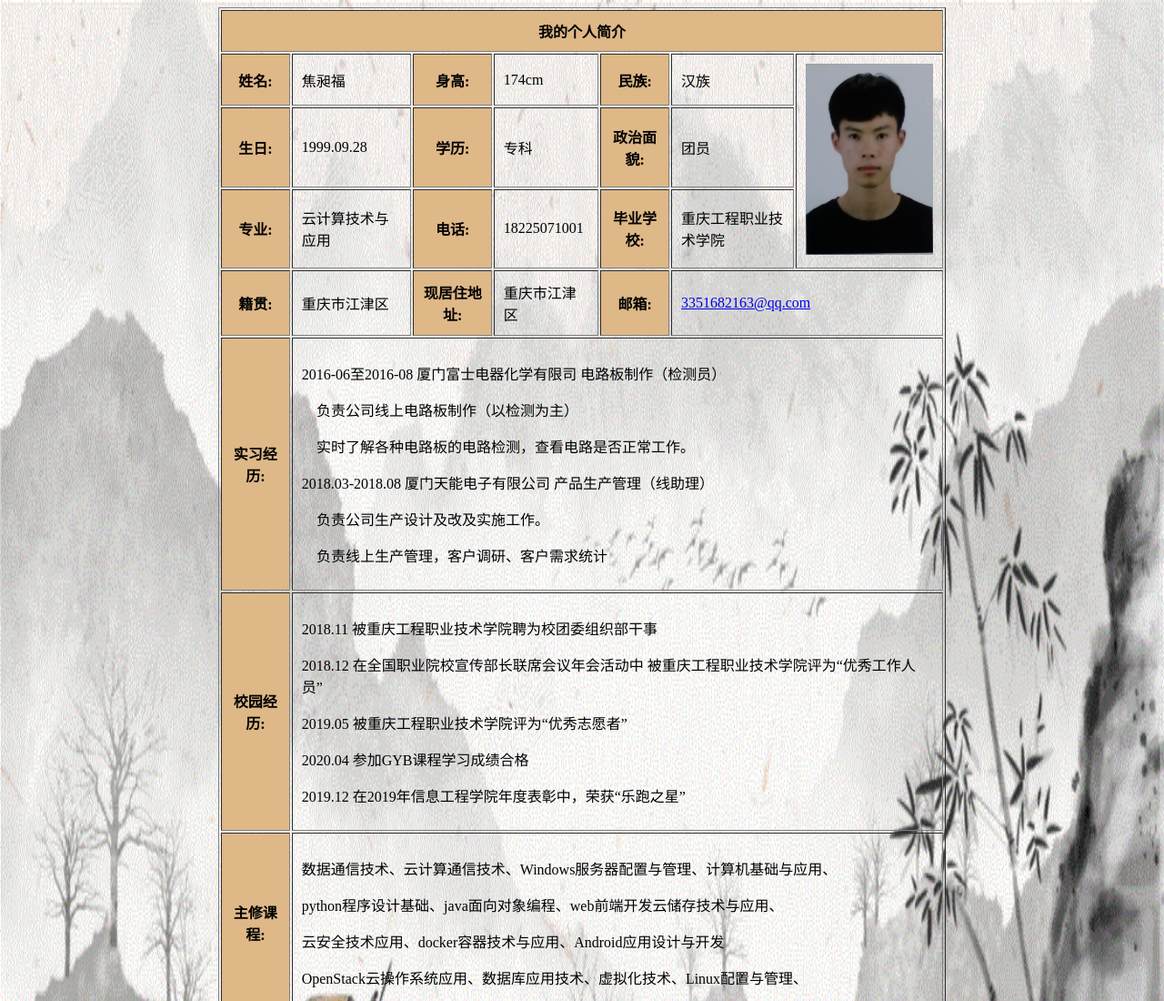
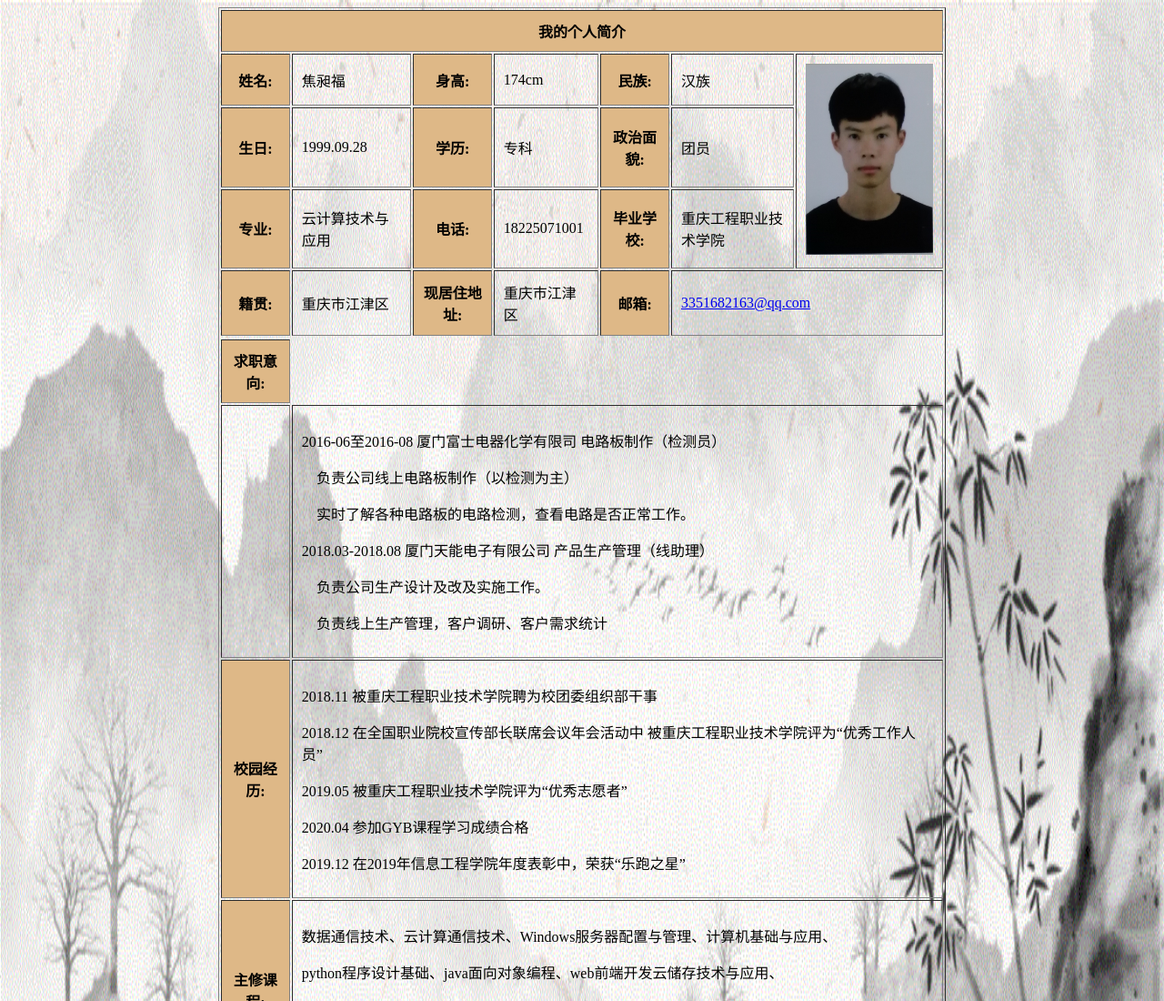
Before and after one commit to xiebaizhi/xiebaizhi.github.io, a plain HTML site: page index.html in a window 1280 px wide. Shown: the top 1100 px of the page at 91% size. Drawn offline with Linux system fonts and the light colour scheme.

Commit message:
Update index.html

```diff
--- a/index.html
+++ b/index.html
@@ -62,10 +62,13 @@
         <th bgcolor="BurlyWood">邮箱:</th>
         <td colspan="2"><p><a  href="mailto:182******@qq.com?subject=Hello%20again">3351682163@qq.com </a></p></td>
     </tr>
+    <tr>
+    </tr>
+    <th height="40"bgcolor="BurlyWood">求职意向:</th>
 
 
     <tr>
-        <th height="160" bgcolor="BurlyWood">实习经历:</th>
+        <th height="160" </th>
         <td colspan="6">
             <p>2016-06至2016-08             厦门富士电器化学有限司          电路板制作（检测员） </p>
             <p>   	负责公司线上电路板制作（以检测为主）</p>
```
